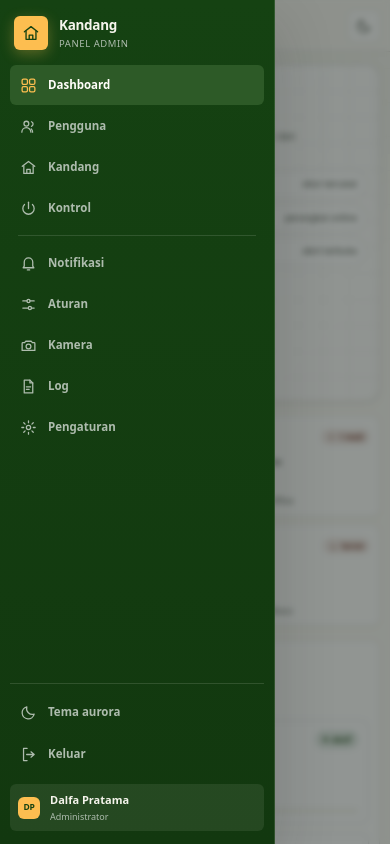
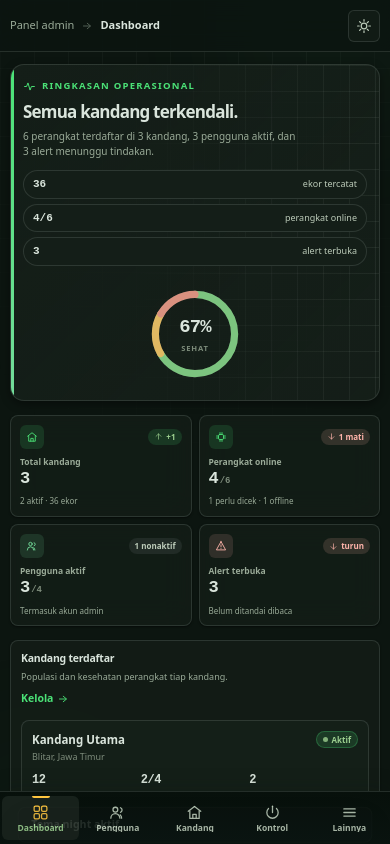
Before and after one commit to egafiandra/chicken-coop-iot-frontend, a plain HTML site: page admin.html in a window 390 px wide. Both pictures are taken after a click on the button "Ganti tema". Shown: the top 844 px of the page. Drawn offline with Linux system fonts and the light colour scheme.

Commit message:
Replace mobile sidebar with a bottom navigation bar
Di HP dan tablet, sidebar hijau diganti bottom bar. Di PC sidebar tetap
seperti sebelumnya (permanen, ikon + teks).

- bottom bar fixed di bawah, 5 item: Dashboard, Pengguna, Kandang,
  Kontrol, dan Lainnya (membuka sheet)
- sheet Lainnya berisi Notifikasi, Aturan, Kamera, Log, Pengaturan,
  plus tombol tema dan keluar
- item aktif ditandai latar hijau + garis emas di atas, ikon emas
- sheet bisa ditutup lewat tombol X, tap backdrop, atau Escape
- navigasi via sheet otomatis menutup sheet
- safe-area-inset-bottom untuk iPhone dengan gesture bar

Dihapus total: hamburger menu-btn, scrim drawer, class nav-open.

Perbaikan yang ditemukan saat uji:
- sheet tidak terbuka karena CSS mencari .is-open padahal JS memasang
  more-open di #app; selektor diperbaiki ke #app.more-open
- konten terakhir tertutup bottom bar (padding-bottom 34px < bar 53px)
  karena aturan .canvas di 640/420px menimpanya; aturan padding
  dipindah ke paling akhir dengan nilai 76px

Diverifikasi di 320/375/414/768/1280px: sidebar tersembunyi di mobile,
bottom bar tampil, nol overflow, konten terakhir 23px di atas bar.
Frontend role pengguna tidak diubah. 61/61 test lulus.

```diff
--- a/admin.html
+++ b/admin.html
@@ -6,11 +6,11 @@
     <meta name="theme-color" content="#1f3b2d">
     <meta name="description" content="Panel admin monitoring dan kontrol kandang ayam.">
     <title>Panel Admin — Monitoring Kandang</title>
-    <link rel="stylesheet" href="./src/admin/styles.css?v=20261160">
+    <link rel="stylesheet" href="./src/admin/styles.css?v=20261164">
   </head>
   <body>
     <div id="app"></div>
     <div id="live-announcer" class="sr-only" aria-live="polite" aria-atomic="true"></div>
-    <script type="module" src="./src/admin/main.mjs?v=20261160"></script>
+    <script type="module" src="./src/admin/main.mjs?v=20261164"></script>
   </body>
 </html>
--- a/src/admin/main.mjs
+++ b/src/admin/main.mjs
@@ -30,7 +30,7 @@ import {
   toggleUserActive,
   unreadNotificationCount,
   updateUser,
-} from './state.mjs?v=20261160';
+} from './state.mjs?v=20261164';
 
 const app = document.querySelector('#app');
 const liveAnnouncer = document.querySelector('#live-announcer');
@@ -73,6 +73,10 @@ const P = {
 };
 
 const TYPE_ICON = { esp: 'chip', sensor: 'activity', actuator: 'sliders', camera: 'camera' };
+
+/* Bottom bar di HP: 4 menu utama + "Lainnya" (sisanya di sheet). */
+const BOTTOM_IDS = ['dashboard', 'users', 'coops', 'control'];
+const BOTTOM_MORE = ['notifications', 'rules', 'cameras', 'logs', 'settings'];
 
 function icon(name, cls = '') {
   return `<svg class="icon ${cls}" viewBox="0 0 24 24" fill="none" stroke="currentColor" stroke-width="1.75" stroke-linecap="round" stroke-linejoin="round" aria-hidden="true">${P[name] || P.info}</svg>`;
@@ -698,7 +702,6 @@ function renderApp() {
     <div class="main">
       <header class="topbar">
         <div class="topbar-left">
-          <button class="icon-btn menu-btn" type="button" data-menu-toggle aria-controls="nav" aria-expanded="${app.classList.contains('nav-open')}" aria-label="Buka navigasi">${icon('menu')}</button>
           <div class="crumb"><span>Panel admin</span>${icon('arrow')}<b>${page.label}</b></div>
         </div>
         <div class="topbar-right">
@@ -716,6 +719,40 @@ function renderApp() {
     </div>
 
     ${state.ui.modal ? renderUserModal() : ''}
+
+    <nav class="bottombar" aria-label="Navigasi utama">
+      ${BOTTOM_IDS.map((pid) => {
+        const item = NAV.find((n) => n.id === pid);
+        const on = pid === id;
+        return `<a class="bb-item${on ? ' is-active' : ''}" href="#/${pid}" data-page="${pid}"${on ? ' aria-current="page"' : ''}>
+          ${icon(item.icon)}<span>${item.label}</span></a>`;
+      }).join('')}
+      <button class="bb-item${BOTTOM_MORE.includes(id) ? ' is-active' : ''}" type="button" data-more-toggle
+        aria-expanded="${app.classList.contains('more-open')}" aria-controls="more-sheet">
+        ${icon('menu')}<span>Lainnya</span></button>
+    </nav>
+
+    <div class="more-sheet${app.classList.contains('more-open') ? ' is-open' : ''}" id="more-sheet" role="dialog" aria-label="Menu lainnya" aria-modal="true">
+      <div class="more-panel">
+        <div class="more-head">
+          <strong>Menu lainnya</strong>
+          <button class="icon-btn" type="button" data-more-close aria-label="Tutup menu">${icon('x')}</button>
+        </div>
+        <div class="more-list">
+          ${BOTTOM_MORE.map((pid) => {
+            const item = NAV.find((n) => n.id === pid);
+            const on = pid === id;
+            return `<a class="more-item${on ? ' is-active' : ''}" href="#/${pid}" data-page="${pid}"${on ? ' aria-current="page"' : ''}>
+              ${icon(item.icon)}<span>${item.label}</span>${on ? icon('check') : ''}</a>`;
+          }).join('')}
+        </div>
+        <div class="more-foot">
+          <button class="btn btn--ghost" type="button" data-action="toggle-theme">${icon(dark ? 'sun' : 'moon')}Tema ${dark ? 'night' : 'aurora'}</button>
+          <button class="btn btn--ghost" type="button" data-action="exit">${icon('logout')}Keluar</button>
+        </div>
+      </div>
+    </div>
+
     <div class="toast" id="toast" role="status" aria-live="polite"></div>
   </div>`;
 }
@@ -733,9 +770,9 @@ function toast(msg) {
 }
 
 function paint() {
-  const open = app.classList.contains('nav-open');
+  const moreOpen = app.classList.contains('more-open');
   renderApp();
-  if (open) app.classList.remove('nav-open');
+  if (moreOpen) app.classList.remove('more-open');
 }
 
 function act(fn, msg) {
@@ -756,17 +793,17 @@ function act(fn, msg) {
 app.addEventListener('click', (e) => {
   const t = e.target;
 
-  if (t.closest('[data-menu-toggle]')) {
-    app.classList.toggle('nav-open');
-    app.querySelector('[data-menu-toggle]')?.setAttribute('aria-expanded', String(app.classList.contains('nav-open')));
+  if (t.closest('[data-more-toggle]')) {
+    app.classList.toggle('more-open');
+    app.querySelector('[data-more-toggle]')?.setAttribute('aria-expanded', String(app.classList.contains('more-open')));
     return;
   }
-  if (t.closest('[data-close-menu]')) {
-    app.classList.remove('nav-open');
-    app.querySelector('[data-menu-toggle]')?.setAttribute('aria-expanded', 'false');
+  if (t.closest('[data-more-close]') || t.closest('.more-sheet') && !t.closest('.more-panel')) {
+    app.classList.remove('more-open');
+    app.querySelector('[data-more-toggle]')?.setAttribute('aria-expanded', 'false');
     return;
   }
-  if (t.closest('[data-page]')) { app.classList.remove('nav-open'); return; }
+  if (t.closest('[data-page]')) { app.classList.remove('more-open'); return; }
 
   if (t.closest('[data-action="exit"]')) {
     state = exitSession(state);
@@ -919,10 +956,10 @@ app.addEventListener('keydown', (e) => {
     paint();
     return;
   }
-  if (app.classList.contains('nav-open')) {
-    app.classList.remove('nav-open');
-    app.querySelector('[data-menu-toggle]')?.setAttribute('aria-expanded', 'false');
-    app.querySelector('[data-menu-toggle]')?.focus();
+  if (app.classList.contains('more-open')) {
+    app.classList.remove('more-open');
+    app.querySelector('[data-more-toggle]')?.setAttribute('aria-expanded', 'false');
+    app.querySelector('[data-more-toggle]')?.focus();
   }
 });
 
@@ -932,7 +969,7 @@ state = enterAsAdmin(state);
 
 let skipFocus = !window.location.hash;
 window.addEventListener('hashchange', () => {
-  app.classList.remove('nav-open');
+  app.classList.remove('more-open');
   window.scrollTo(0, 0);
   renderApp();
   if (skipFocus) { skipFocus = false; return; }
--- a/src/admin/styles.css
+++ b/src/admin/styles.css
@@ -1691,6 +1691,12 @@ a { color: inherit; text-decoration: none; }
 /* ---------- gate (tidak dipakai, disisakan untuk kompatibilitas) ---------- */
 
 .gate { display: grid; place-items: center; min-height: 100vh; padding: 22px; }
+
+/* ---------- bottom bar (HP) ---------- */
+
+.bottombar { display: none; }
+
+.more-sheet { display: none; }
 
 /* ---------- responsive ---------- */
 
@@ -1765,38 +1771,141 @@ a { color: inherit; text-decoration: none; }
   .row-copy strong { font-size: 10.5px; }
   .row-copy small { font-size: 9px; }
 
-  /* sidebar jadi drawer: shell tidak lagi menyisakan kolom untuk rail */
+  /* HP/tablet: sidebar diganti bottom bar */
   .shell { grid-template-columns: minmax(0, 1fr); }
-  .rail {
+  .rail { display: none; }
+  .scrim { display: none; }
+  .menu-btn { display: none; }
+
+  /* bottom bar: 5 item, aman untuk notch & gesture bar */
+  .bottombar {
     position: fixed;
+    left: 0;
+    right: 0;
+    bottom: 0;
+    z-index: 70;
+    display: grid;
+    grid-template-columns: repeat(5, minmax(0, 1fr));
+    align-items: stretch;
+    padding: 4px 4px calc(4px + env(safe-area-inset-bottom, 0px));
+    color: var(--sidebar-fg);
+    background: linear-gradient(180deg, var(--sidebar-bg) 0%, var(--sidebar-bg-2) 100%);
+    border-top: 1px solid var(--sidebar-line);
+    box-shadow: 0 -4px 20px rgba(12, 21, 16, .18);
+  }
+
+  .bb-item {
+    position: relative;
+    display: flex;
+    flex-direction: column;
+    align-items: center;
+    justify-content: center;
+    gap: 2px;
+    min-height: 46px;
+    padding: 4px 2px;
+    border: 0;
+    border-radius: var(--r-sm);
+    color: var(--sidebar-muted);
+    background: transparent;
+    font-size: 9px;
+    font-weight: 640;
+    line-height: 1.1;
+    text-align: center;
+    cursor: pointer;
+    transition: color 160ms var(--ease), background-color 160ms var(--ease);
+  }
+  .bb-item .icon { width: 18px; height: 18px; }
+  .bb-item span {
+    display: block;
+    max-width: 100%;
+    overflow: hidden;
+    text-overflow: ellipsis;
+    white-space: nowrap;
+  }
+  .bb-item.is-active {
+    color: var(--sidebar-active-fg);
+    background: var(--sidebar-active-bg);
+  }
+  .bb-item.is-active .icon { color: var(--sidebar-active-icon); }
+  /* penanda aktif: garis kecil di atas item */
+  .bb-item.is-active::before {
+    content: "";
+    position: absolute;
     top: 0;
+    left: 50%;
+    width: 18px;
+    height: 2px;
+    border-radius: 0 0 2px 2px;
+    background: var(--sidebar-active-icon);
+    transform: translateX(-50%);
+  }
+
+  /* sheet "Lainnya" */
+  .more-sheet {
+    position: fixed;
+    inset: 0;
+    z-index: 80;
+    display: block;
+    background: rgba(12, 21, 16, .48);
+    backdrop-filter: blur(4px);
+    -webkit-backdrop-filter: blur(4px);
+    opacity: 0;
+    pointer-events: none;
+    transition: opacity 200ms var(--ease);
+  }
+  #app.more-open .more-sheet { opacity: 1; pointer-events: auto; }
+
+  .more-panel {
+    position: absolute;
     left: 0;
+    right: 0;
     bottom: 0;
-    width: min(86vw, 290px);
-    height: 100vh;
-    height: 100dvh;
-    padding: 13px 10px;
-    transform: translateX(-103%);
-    transition: transform 230ms var(--ease);
-    box-shadow: none;
-    z-index: 60;
+    max-height: 82dvh;
+    overflow-y: auto;
+    padding: 14px 14px calc(14px + env(safe-area-inset-bottom, 0px));
+    border-radius: var(--r-xl) var(--r-xl) 0 0;
+    background: var(--surface-solid);
+    box-shadow: var(--sh-lg);
+    transform: translateY(100%);
+    transition: transform 260ms var(--ease);
   }
-  #app.nav-open .rail {
-    width: min(86vw, 290px);
-    transform: translateX(0);
-    box-shadow: var(--sh-lg);
+  #app.more-open .more-panel { transform: translateY(0); }
+
+  .more-head {
+    display: flex;
+    align-items: center;
+    justify-content: space-between;
+    gap: 10px;
+    margin-bottom: 10px;
   }
-  .rail-logo { height: 40px; margin-bottom: 12px; }
-  .rail-item { height: 40px; padding: 0 10px; }
-  .rail-nav { gap: 1px; }
-  .rail-sep { margin: 6px 8px; }
-  .rail-foot { padding-top: 8px; }
-
-  .scrim { display: block; }
-  #app.nav-open .scrim { opacity: 1; pointer-events: auto; }
-
-  /* donut tetap tampil di tablet, diperkecil */
-  .hero-ring { transform: scale(.86); transform-origin: center right; }
+  .more-head strong { color: var(--ink); font-size: 12.5px; font-weight: 730; }
+
+  .more-list { display: grid; gap: 2px; }
+  .more-item {
+    display: flex;
+    align-items: center;
+    gap: 10px;
+    padding: 11px 10px;
+    border-radius: var(--r-sm);
+    color: var(--ink-2);
+    font-size: 12px;
+    font-weight: 620;
+  }
+  .more-item .icon { width: 17px; height: 17px; color: var(--ink-3); }
+  .more-item .icon:last-child { margin-left: auto; color: var(--violet); }
+  .more-item:hover { background: var(--surface-3); }
+  .more-item.is-active { color: var(--violet); background: var(--violet-tint); font-weight: 720; }
+  .more-item.is-active .icon { color: var(--violet); }
+
+  .more-foot {
+    display: grid;
+    grid-template-columns: repeat(2, minmax(0, 1fr));
+    gap: 7px;
+    margin-top: 12px;
+    padding-top: 12px;
+    border-top: 1px solid var(--line);
+  }
+  .more-foot .btn { width: 100%; }
 
   .pill-sim { display: none; }
   .topbar { height: 56px; padding: 0 14px; }
@@ -1992,8 +2101,16 @@ a { color: inherit; text-decoration: none; }
   .hero-sub { font-size: 10px; line-height: 1.5; }
   .hero-stat { padding: 5px 9px; font-size: 9px; }
   .hero-stat b { font-size: 11px; }
-  .rail { width: min(90vw, 275px); }
-  #app.nav-open .rail { width: min(90vw, 275px); }
+  /* bottom bar HP kecil: ikon & label dirapatkan */
+  .bb-item { min-height: 44px; font-size: 8.5px; }
+  .bb-item .icon { width: 17px; height: 17px; }
+  .bottombar { padding-left: 2px; padding-right: 2px; }
+}
+
+/* ruang bawah agar konten terakhir tidak tertutup bottom bar.
+   Ditaruh paling akhir supaya tidak ditimpa breakpoint lain. */
+@media (max-width: 900px) {
+  .canvas { padding-bottom: calc(76px + env(safe-area-inset-bottom, 0px)); }
 }
 
 @media (prefers-reduced-motion: reduce) {
```
